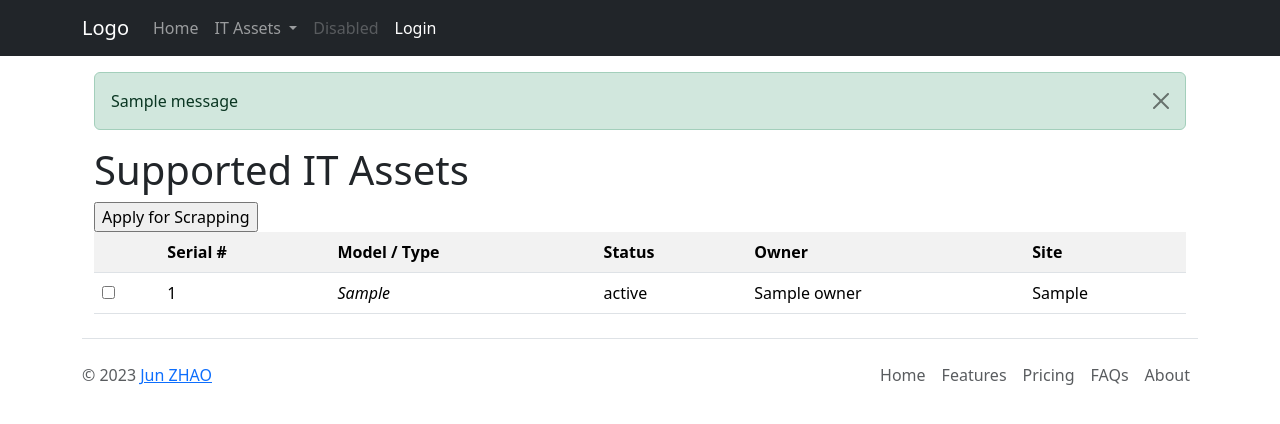
After one commit to zhao27j/nanocmdb, a Django app: template nanoassets/templates/nanoassets/instance_list_by_tech.html in a window 1280 px wide. The commit adds this page. Shown: the top 424 px of the page. Run offline with Django 4.2, Linux system fonts and the light colour scheme; the template is opened without the code that fills it: most values are stand-ins (such as "Sample title", 1, 10 or a date in 2020); one stand-in notice (Sample message) is shown.

Commit message:
supported_instances

```diff
--- a/nanoassets/models.py
+++ b/nanoassets/models.py
@@ -23,7 +23,6 @@ class branchSite(models.Model):
     addr = models.CharField(_("Site Address"), max_length=255, null=True)
     postal = models.PositiveIntegerField(_("Postal code"), null=True)
 
-    # onSiteTechnican = models.ForeignKey(User, verbose_name=_("Onsite IT Support"), on_delete=models.SET_NULL, null=True)
     onSiteTech = models.ManyToManyField(User, verbose_name=_("Onsite IT Support"), limit_choices_to={
         # "is_staff": True
         'groups__name': 'IT China'
--- /dev/null
+++ b/nanoassets/templates/nanoassets/instance_list_by_tech.html
@@ -0,0 +1,59 @@
+{% extends 'base.html' %}
+{% block page_content %}
+  {% if messages %}
+    {% for message in messages %}
+      <div class="container-fluid">
+        <div class="alert alert-{{ message.tags }} alert-dismissible fade show"
+             role="alert">
+          <div>{{ message }}</div>
+          <button type="button"
+                  class="btn-close"
+                  data-bs-dismiss="alert"
+                  aria-label="Close">
+            <!-- <span aria-hidden="True">&times;</span> -->
+          </button>
+        </div>
+      </div>
+    {% endfor %}
+  {% endif %}
+  <div class="container mt-3">
+    <h1>Supported IT Assets</h1>
+    {% if instance_list %}
+      <form action="{% url 'instance-scrapping-request' %}" method="post">
+        {% csrf_token %}
+        <input type="submit" value="Apply for Scrapping"/>
+        <table class="table table-striped table-hover">
+          <tr>
+            <th></th>
+            <th>Serial #</th>
+            <th>Model / Type</th>
+            <th>Status</th>
+            <th>Owner</th>
+            <th>Site</th>
+          </tr>
+          {% for instance in instance_list %}
+            <tr>
+              <td>
+                <input type="checkbox"
+                       name="instance"
+                       id="instance{{ forloop.counter }}"
+                       value="{{ instance.pk }}"/>
+              </td>
+              <td>
+                <label for="instance{{ forloop.counter }}">{{ instance.serial_number }}</label>
+              </td>
+              <td>
+                <em>{{ instance.model_type }}</em>
+              </td>
+              <td>{{ instance.get_status_display }}</td>
+              <td>{{ instance.owner }}</td>
+              <td>{{ instance.branchSite }}</td>
+            </tr>
+          {% endfor %}
+        </table>
+      </form>
+    {% else %}
+      <p>No IT assets are under your support !</p>
+    {% endif %}
+  </div>
+{% endblock page_content %}
--- a/nanocmdb/settings.py
+++ b/nanocmdb/settings.py
@@ -130,7 +130,7 @@ STATIC_URL = "static/"
 DEFAULT_AUTO_FIELD = "django.db.models.BigAutoField"
 
 # Redirect to home URL after login (Default redirects to /accounts/profile/)
-LOGIN_REDIRECT_URL = '/nanoassets/myinstances/'
+LOGIN_REDIRECT_URL = '/nanoassets/my_instances/'
 
 
 # Import_Export
--- a/templates/base.html
+++ b/templates/base.html
@@ -28,9 +28,11 @@
             <li class="nav-item">
               <a class="nav-link" aria-current="page" href="#">Home</a>
             </li>
-            <li class="nav-item">
-              <a class="nav-link" href="{% url 'instance-scrapping-request-list' %}">Scrapping Requests</a>
-            </li>
+            {% if user|has_group:"IT China" %}
+              <li class="nav-item">
+                <a class="nav-link" href="#"><em>placeholder</em></a>
+              </li>
+            {% endif %}
             <li class="nav-item dropdown">
               <a class="nav-link dropdown-toggle"
                  href="#"
@@ -44,13 +46,19 @@
                   <a class="dropdown-item" href="{% url 'my-instance-list' %}">Owned</a>
                 </li>
                 <li>
-                  <a class="dropdown-item" href="#">Managed</a>
+                  <a class="dropdown-item" href="{% url 'supported-instance-list' %}">Supported</a>
                 </li>
                 <li>
                   <hr class="dropdown-divider">
                 </li>
                 <li>
                   <a class="dropdown-item" href="{% url 'instance-list' %}">All</a>
+                </li>
+                <li>
+                  <hr class="dropdown-divider">
+                </li>
+                <li>
+                  <a class="dropdown-item" href="{% url 'instance-scrapping-request-list' %}">Scrapping Requests</a>
                 </li>
               </ul>
             </li>
@@ -124,7 +132,9 @@
               </li>
               <li class="page-item">
                 {% if page_obj.has_next %}
-                  <a class="page-link" aria-label="Next" href="{{ request.path }}?page={{ page_obj.next_page_number }}{% if object_list %}&q={{ request.GET.q }}{% endif %}">
+                  <a class="page-link"
+                     aria-label="Next"
+                     href="{{ request.path }}?page={{ page_obj.next_page_number }}{% if object_list %}&q={{ request.GET.q }}{% endif %}">
                     <span aria-hidden="true">&raquo;</span>
                   </a>
                 {% else %}
@@ -139,21 +149,33 @@
       {% endblock pagination %}
       <!-- Footer -->
       <footer class="d-flex flex-wrap justify-content-between align-items-center py-3 my-4 border-top">
-        <p class="col-md-4 mb-0 text-body-secondary">© 2023 <a href="#">Jun ZHAO</a></p>
-
-        <a href="/" class="col-md-4 d-flex align-items-center justify-content-center mb-3 mb-md-0 me-md-auto link-body-emphasis text-decoration-none">
-          <svg class="bi me-2" width="40" height="32"><use xlink:href="#bootstrap"></use></svg>
+        <p class="col-md-4 mb-0 text-body-secondary">
+          © 2023 <a href="#">Jun ZHAO</a>
+        </p>
+        <a href="/"
+           class="col-md-4 d-flex align-items-center justify-content-center mb-3 mb-md-0 me-md-auto link-body-emphasis text-decoration-none">
+          <svg class="bi me-2" width="40" height="32">
+            <use xlink:href="#bootstrap"></use>
+          </svg>
         </a>
-
         <ul class="nav col-md-4 justify-content-end">
-          <li class="nav-item"><a href="#" class="nav-link px-2 text-body-secondary">Home</a></li>
-          <li class="nav-item"><a href="#" class="nav-link px-2 text-body-secondary">Features</a></li>
-          <li class="nav-item"><a href="#" class="nav-link px-2 text-body-secondary">Pricing</a></li>
-          <li class="nav-item"><a href="#" class="nav-link px-2 text-body-secondary">FAQs</a></li>
-          <li class="nav-item"><a href="#" class="nav-link px-2 text-body-secondary">About</a></li>
+          <li class="nav-item">
+            <a href="#" class="nav-link px-2 text-body-secondary">Home</a>
+          </li>
+          <li class="nav-item">
+            <a href="#" class="nav-link px-2 text-body-secondary">Features</a>
+          </li>
+          <li class="nav-item">
+            <a href="#" class="nav-link px-2 text-body-secondary">Pricing</a>
+          </li>
+          <li class="nav-item">
+            <a href="#" class="nav-link px-2 text-body-secondary">FAQs</a>
+          </li>
+          <li class="nav-item">
+            <a href="#" class="nav-link px-2 text-body-secondary">About</a>
+          </li>
         </ul>
       </footer>
-
       <!-- /Footer -->
     </div>
     <script src="https://cdn.jsdelivr.net/npm/bootstrap@5.3.0-alpha2/dist/js/bootstrap.bundle.min.js"
```
Also changed, not shown: nanoassets/templates/nanoassets/instance_search_results.html (+10 -0 lines), nanoassets/urls.py (+5 -8 lines), nanoassets/views.py (+16 -6 lines).
